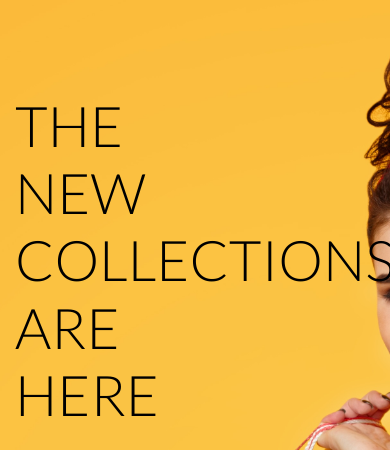
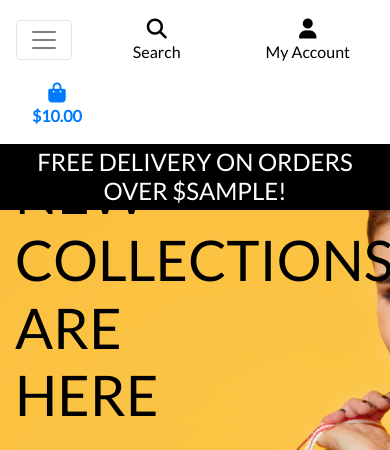
Before and after one commit to xttrust/boutique_ado_ci, a Django app: template home/templates/home/index.html in a window 390 px wide. Shown: the top 450 px of the page. Run offline with Django 4.2, Linux system fonts and the light colour scheme; the template is opened without the code that fills it: most values are stand-ins (such as "Sample title", 1, 10 or a date in 2020); some libraries are stand-ins or nearby versions.

Commit message:
Feat: added mobile header and main navbar

```diff
--- a/static/css/base.css
+++ b/static/css/base.css
@@ -56,6 +56,10 @@ body {
     border: 1px solid black !important;
 }
 
+.bg-black {
+    background: #000 !important;
+}
+
 /* -------------------------------- Media Queries */
 
 /* Slightly larger container on xl screens */
--- a/templates/base.html
+++ b/templates/base.html
@@ -17,10 +17,7 @@
     {% block corecss %}
     <link rel="stylesheet" href="https://stackpath.bootstrapcdn.com/bootstrap/4.4.1/css/bootstrap.min.css"
         integrity="sha384-Vkoo8x4CGsO3+Hhxv8T/Q5PaXtkKtu6ug5TOeNV6gBiFeWPGFN9MuhOf23Q9Ifjh" crossorigin="anonymous">
-    <link rel="stylesheet"
-        href="https://fonts.googleapis.com/css2?family=Lato:ital,wght@0,100;0,300;0,400;0,700;0,900;1,100;1,300;1,400;1,700;1,900&display=swap">
-    <link rel="stylesheet" href="https://cdnjs.cloudflare.com/ajax/libs/font-awesome/6.6.0/css/all.min.css">
-    <link rel="stylesheet" href="https://cdnjs.cloudflare.com/ajax/libs/font-awesome/6.6.0/css/brands.min.css">
+    <link rel="stylesheet" href="https://fonts.googleapis.com/css?family=Lato&display=swap">
     <link rel="stylesheet" href="{% static 'css/base.css' %}">
     {% endblock %}
 
@@ -28,6 +25,7 @@
     {% endblock %}
 
     {% block corejs %}
+    <script src="https://kit.fontawesome.com/e9c73d7092.js" crossorigin="anonymous"></script>
     <script src="https://code.jquery.com/jquery-3.4.1.slim.min.js"
         integrity="sha384-J6qa4849blE2+poT4WnyKhv5vZF5SrPo0iEjwBvKU7imGFAV0wwj1yYfoRSJoZ+n"
         crossorigin="anonymous"></script>
@@ -109,6 +107,25 @@
                 </ul>
             </div>
         </div>
+        <div class="row bg-white">
+            <nav class="navbar navbar-expand-lg navbar-light w-100">
+                <button class="navbar-toggler" type="button" data-toggle="collapse" data-target="#main-nav"
+                    aria-controls="main-nav" aria-expanded="false" aria-label="Toggle navigation">
+                    <span class="navbar-toggler-icon"></span>
+                </button>
+                {% include 'includes/mobile-top-header.html' %}
+
+                <div class="collapse navbar-collapse" id="main-nav">
+                    {% include 'includes/main-nav.html' %}
+                </div>
+            </nav>
+
+        </div>
+        <div id="delivery-banner" class="row text-center">
+            <div class="col bg-black text-white">
+                <h4 class="logo-font my-1">Free delivery on orders over ${{ free_shipping_threshold }}!</h4>
+            </div>
+        </div>
     </header>
 
     {% if messages %}
--- /dev/null
+++ b/templates/includes/main-nav.html
@@ -0,0 +1,56 @@
+<ul class="navbar-nav w-auto mx-auto">
+    <!-- All Products Dropdown -->
+    <li class="nav-item dropdown">
+        <a class="logo-font font-weight-bold nav-link text-black mr-5" href="#" id="all-products-link"
+            data-toggle="dropdown" aria-haspopup="true" aria-expanded="false">
+            All Products
+        </a>
+        <div class="dropdown-menu border-0" aria-labelledby="all-products-link">
+            <a href="" class="dropdown-item">By Price</a>
+            <a href="" class="dropdown-item ">By Rating</a>
+            <a href="" class="dropdown-item ">By Category</a>
+            <a href="" class="dropdown-item">All Products</a>
+        </div>
+    </li>
+
+    <!-- Clothing Dropdown -->
+    <li class="nav-item dropdown">
+        <a class="logo-font font-weight-bold nav-link text-black mr-5" href="#" id="clothing-link"
+            data-toggle="dropdown" aria-haspopup="true" aria-expanded="false">
+            Clothing
+        </a>
+        <div class="dropdown-menu border-0" aria-labelledby="clothing-link">
+            <a href="" class="dropdown-item">Activewear &amp; Essentials</a>
+            <a href="" class="dropdown-item">Jeans</a>
+            <a href="" class="dropdown-item">Shirts</a>
+            <a href="" class="dropdown-item">All Clothing</a>
+        </div>
+    </li>
+
+    <!-- Homeware Dropdown -->
+    <li class="nav-item dropdown">
+        <a class="logo-font font-weight-bold nav-link text-black mr-5" href="#" id="homeware-link"
+            data-toggle="dropdown" aria-haspopup="true" aria-expanded="false">
+            Homeware
+        </a>
+        <div class="dropdown-menu border-0" aria-labelledby="homeware-link">
+            <a href="" class="dropdown-item">Bed &amp; Bath</a>
+            <a href="" class="dropdown-item">Kitchen &amp; Dining</a>
+            <a href="" class="dropdown-item">All Homeware</a>
+        </div>
+    </li>
+
+    <!-- Special Offers Dropdown -->
+    <li class="nav-item dropdown">
+        <a class="logo-font font-weight-bold nav-link text-black" href="#" id="specials-link" data-toggle="dropdown"
+            aria-haspopup="true" aria-expanded="false">
+            Special Offers
+        </a>
+        <div class="dropdown-menu border-0" aria-labelledby="specials-link">
+            <a href="" class="dropdown-item">New Arrivals</a>
+            <a href="" class="dropdown-item">Deals</a>
+            <a href="" class="dropdown-item">Clearance</a>
+            <a href="" class="dropdown-item">All Specials</a>
+        </div>
+    </li>
+</ul>
--- /dev/null
+++ b/templates/includes/mobile-top-header.html
@@ -0,0 +1,65 @@
+<!-- Mobile Search -->
+<li class="list-inline-item">
+    <a class="text-black nav-link d-block d-lg-none" href="#" id="mobile-search" data-toggle="dropdown"
+        aria-haspopup="true" aria-expanded="false">
+        <div class="text-center">
+            <div><i class="fas fa-search fa-lg"></i></div>
+            <p class="my-0">Search</p>
+        </div>
+    </a>
+    <div class="dropdown-menu border-0 w-100 p-3 rounded-0 my-0" aria-labelledby="mobile-search">
+        <form class="form" method="GET" action="">
+            <div class="input-group w-100">
+                <input class="form-control border border-black rounded-0" type="text" name="q"
+                    placeholder="Search our site">
+                <div class="input-group-append">
+                    <button class="form-control btn btn-black border border-black rounded-0" type="submit">
+                        <span class="icon">
+                            <i class="fas fa-search"></i>
+                        </span>
+                    </button>
+                </div>
+            </div>
+        </form>
+    </div>
+</li>
+
+<!-- Mobile User Account -->
+<li class="list-inline-item dropdown">
+    <a class="text-black nav-link d-block d-lg-none" href="#" id="user-options" data-toggle="dropdown"
+        aria-haspopup="true" aria-expanded="false">
+        <div class="text-center">
+            <div><i class="fas fa-user fa-lg"></i></div>
+            <p class="my-0">My Account</p>
+        </div>
+    </a>
+    <div class="dropdown-menu border-0" aria-labelledby="user-options">
+        {% if request.user.is_authenticated %}
+        {% if request.user.is_superuser %}
+        <a href="{% url 'account_logout' %}" class="dropdown-item">Product Management</a>
+        {% endif %}
+        <a href="" class="dropdown-item">My Profile</a>
+        <a href="{% url 'account_logout' %}" class="dropdown-item">Logout</a>
+        {% else %}
+        <a href="{% url 'account_signup' %}" class="dropdown-item">Register</a>
+        <a href="{% url 'account_login' %}" class="dropdown-item">Login</a>
+        {% endif %}
+    </div>
+</li>
+
+<!-- Mobile Cart -->
+<li class="list-inline-item">
+    <a class="{% if grand_total %}text-primary font-weight-bold{% else %}text-black{% endif %} nav-link d-block d-lg-none"
+        href="">
+        <div class="text-center">
+            <div><i class="fas fa-shopping-bag fa-lg"></i></div>
+            <p class="my-0">
+                {% if grand_total %}
+                ${{ grand_total|floatformat:2 }}
+                {% else %}
+                $0.00
+                {% endif %}
+            </p>
+        </div>
+    </a>
+</li>
```
